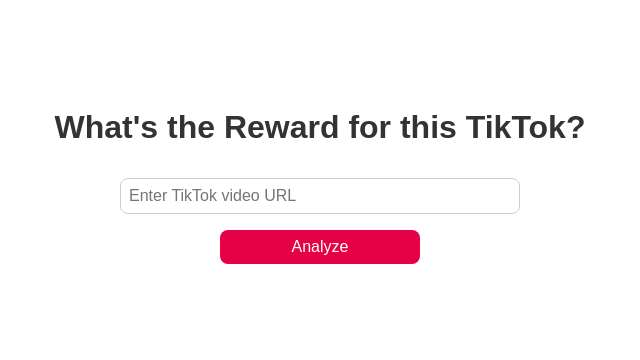
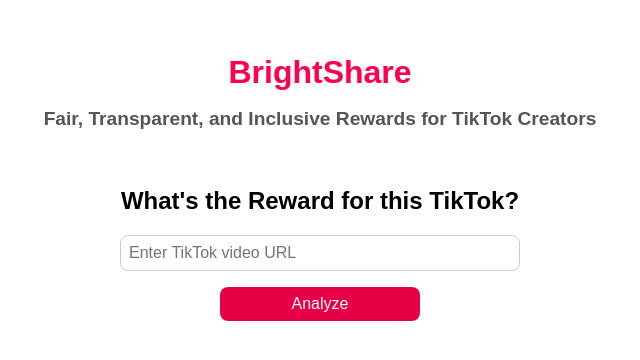
Before and after one commit to limgabriel/tiktok-valuereimagined, a React (Vite) app in the folder frontend-react/: page / in a window 1280 px wide. Shown: the part 224-584 px from the top of the page, without its empty margins (320-960 px from the left). Built offline with nearby package versions, Linux system fonts and the light colour scheme.

Commit message:
Added Project name to App

```diff
--- a/frontend-react/src/App.tsx
+++ b/frontend-react/src/App.tsx
@@ -67,7 +67,21 @@
 
   return (
     <div className="App">
-      <h1>What's the Reward for this TikTok?</h1>
+      <h1 style={{
+        fontFamily: 'Arial, sans-serif',
+        color: '#FF0050',
+        textAlign: 'center',
+        lineHeight: 1.3
+      }}>
+        BrightShare<br />
+        <span style={{ fontSize: '0.6em', color: '#555' }}>
+          Fair, Transparent, and Inclusive Rewards for TikTok Creators
+        </span>
+      </h1>
+
+      <h2>
+        What's the Reward for this TikTok?
+      </h2>
 
       <input
         type="text"
@@ -208,7 +222,7 @@
                 {showInfo['mission'] && (
                   <div className="InfoBox show">
                     Extra reward for small creators or creators from underrepresented countries.
-                    <p><strong>Inclusivity Bonus:</strong></p>
+                    <p><strong>Inclusivity Index:</strong></p>
               <BlockMath math="I_{\text{index}} = \bigg( 1 + 0.1 \cdot \mathbf{1}_{\text{Small Creator}} + 0.1 \cdot \mathbf{1}_{\text{Underrepresented Community}} \bigg)" />
                             <BlockMath math="\mathbf{1}_{\text{Small Creator}} =
               \begin{cases}
```
